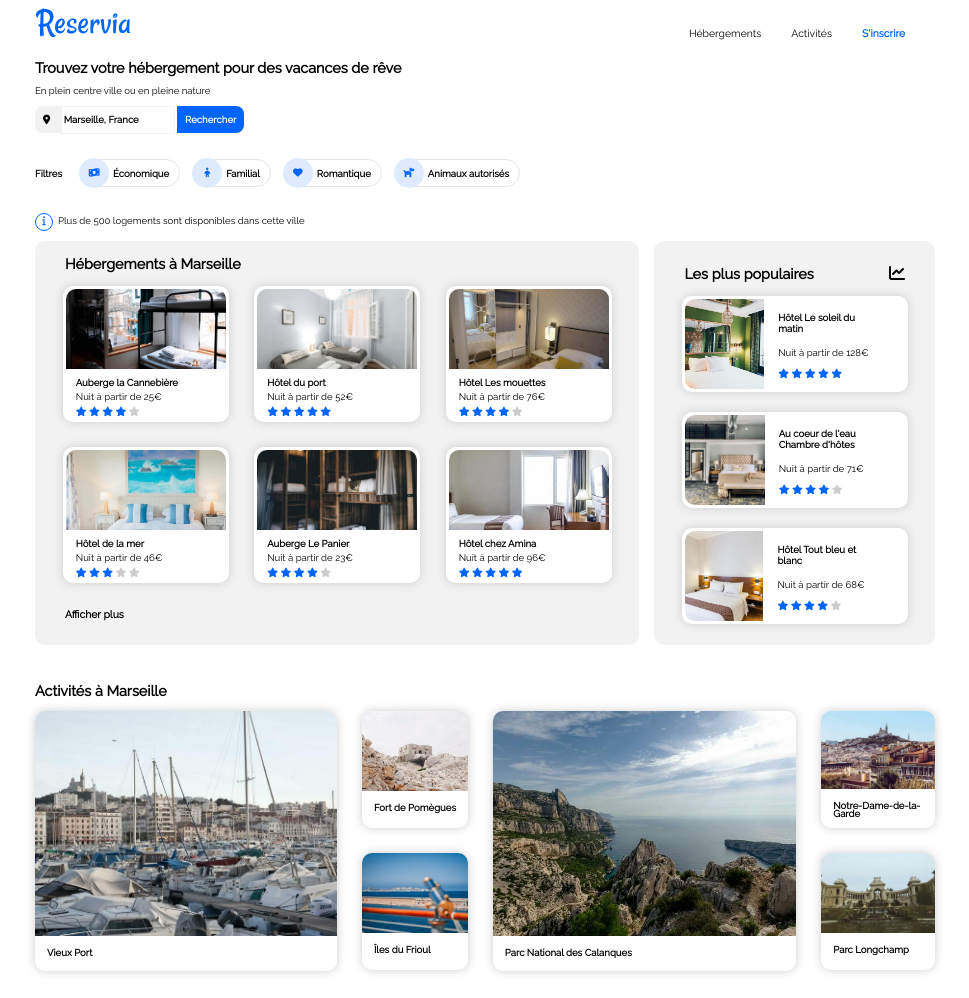
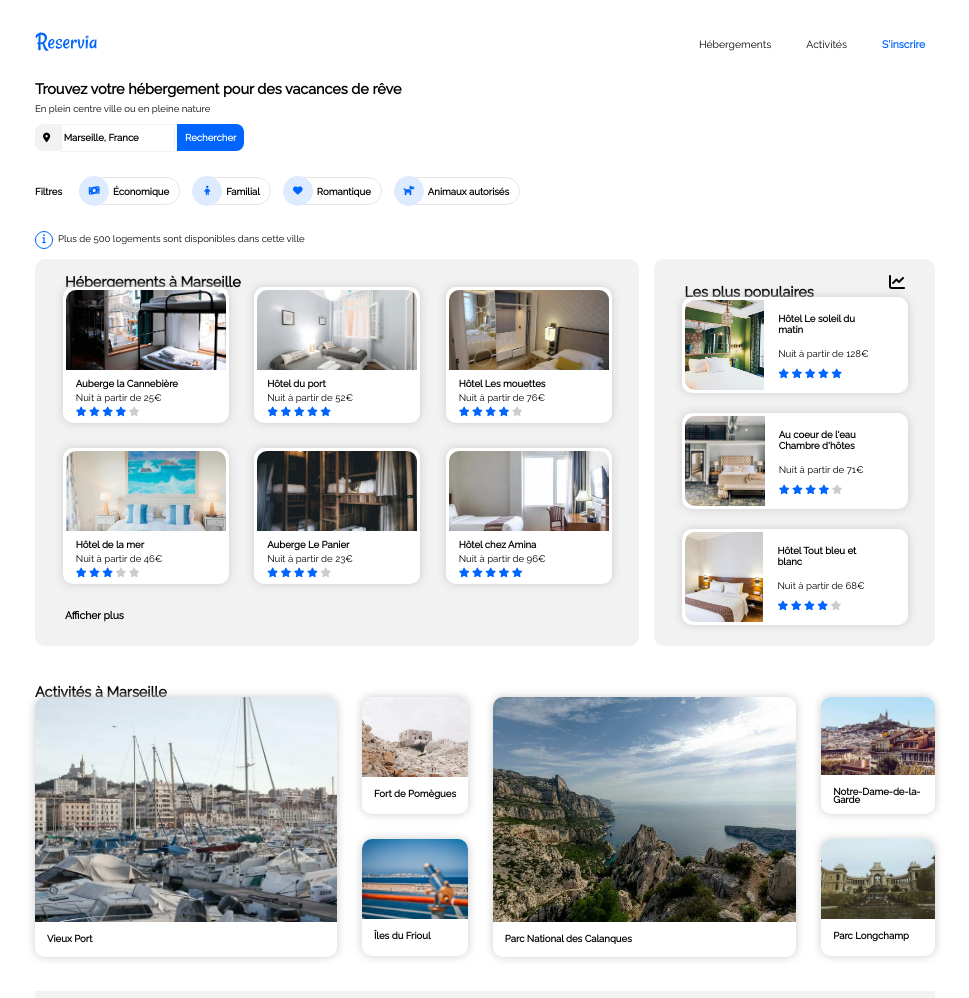
Before and after one commit to lourdeslazo/LourdesLazo_2_02032021, a plain HTML site: page index.html in a window 1280 px wide. Shown: the top 998 px of the page, without its empty margins (155-1124 px from the left). Drawn offline with Linux system fonts and the light colour scheme.

Commit message:
Changes Header

```diff
--- a/index.html
+++ b/index.html
@@ -22,12 +22,12 @@
             <nav>
                 <ul>
                     <li>
-                        <a href="hebergements.html"> Hébergements</a>
+                        <a href="#hosting"> Hébergements</a>
                     </li>
                     <li>
-                        <a href="activites.html">Activités</a>
+                        <a href="#activitiesbox">Activités</a>
                     </li>
-                    <li class="strong">S'inscrire</li>
+                    <li><a href="#">S'inscrire</a></li>
                 </ul>
             </nav>
         </header>
--- a/style.css
+++ b/style.css
@@ -1,7 +1,7 @@
 body {
     font-family: 'Raleway', sans-serif;
     margin: 0;
-    color: #000000;}
+    color: #000;}
 
 #main {
     display: flex;
@@ -9,7 +9,8 @@ body {
     margin: auto;
     width: 900px;}
 
-h1 {font-size: 0.9em;}
+h1 {font-size: 0.9em;
+	margin-bottom: -3px;}
 
 h2{font-size: 0.65em;
    margin: 0;
@@ -18,6 +19,11 @@ h2{font-size: 0.65em;
 h3{font-size: 0.6em;
 	margin-right: 20px;}
 
+h4{font-size: 0.6em;
+   font-weight: bold;}
+
+h5{font-size: 0.9em;}
+
 p {font-size: 0.6em;}
 
 /*header*/
@@ -25,26 +31,40 @@ p {font-size: 0.6em;}
 header{
 	display: flex;
 	justify-content: space-between;
-    align-items: flex-end;}
+    align-items: flex-end;
+	height: 60px;
+    margin-bottom: 10px;}
+
+header img {
+	width: 65%;
+	height: 65%;}
 
 nav ul {
 	display: flex;
 	list-style-type: none;
 	font-size: 0.65em;}
 
-nav li{margin-right: 30px;}
+nav li{margin-right: 35px;}
 
-nav a {color: #000000;
+nav a {color: #000;
 	text-decoration: none;}
 
 nav a:hover {
-	padding-top: 20px;
+	padding-top: 25px;
 	color:  #0065FC;
 	border-top: 1.5px solid;}
 
-.strong{
+nav li:last-child{
+	margin-right: 10px;}
+
+nav li:last-child a {
 	color: #0065FC;
 	font-weight: bold;}
+
+nav li:last-child a:hover{
+	padding-top: 25px;
+	color:  #0065FC;
+	border-top: 1.5px solid;}
 
 /*Filtres*/
 
@@ -137,8 +157,7 @@ input {
 
 /*Corps*/
 
-h4{font-size: 0.6em;
-	font-weight: bold;}
+
 
 section
 	{display: flex;
```
Also changed, not shown: activites.html (deleted), hebergements.html (deleted).
